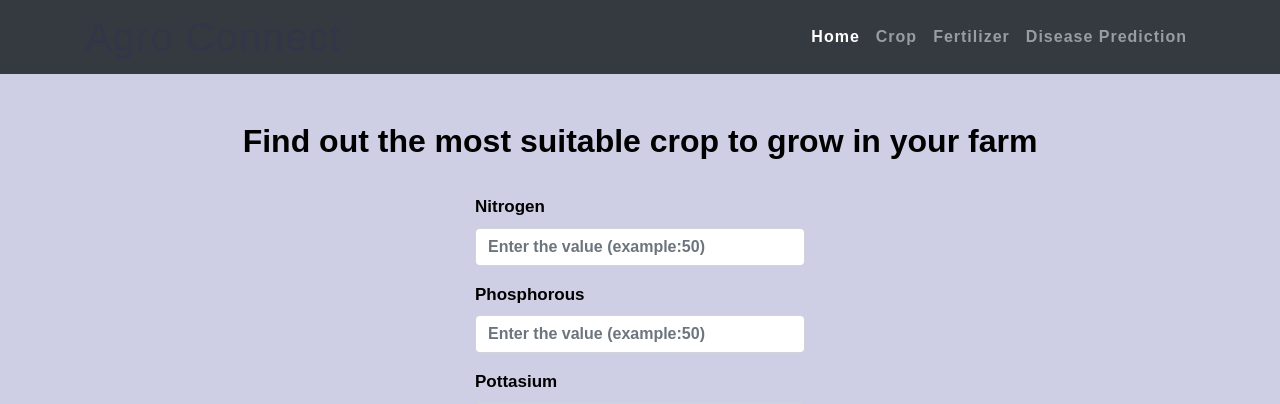
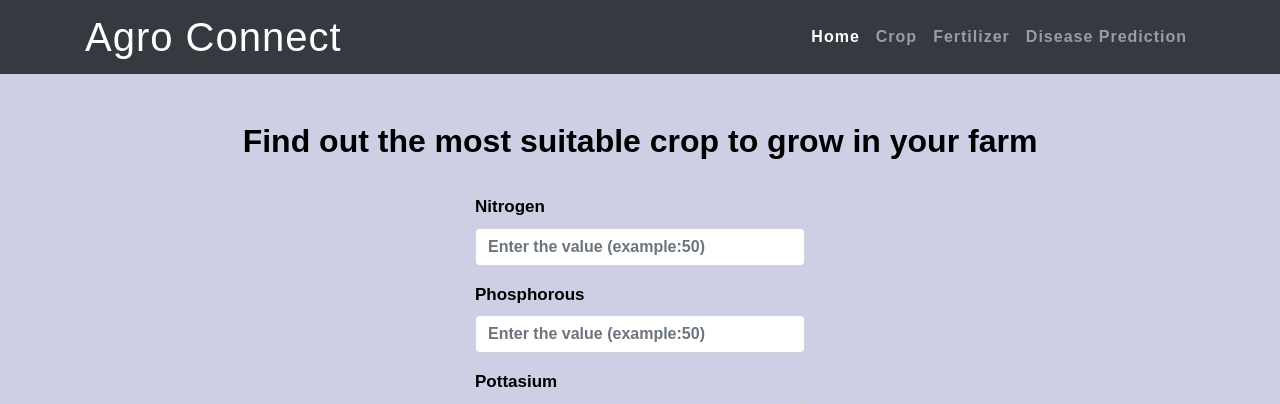
Before and after one commit to maddydevgits/crop-recommendation-system, a Flask app: page /crop-recommend in a window 1280 px wide. Shown: the top 404 px of the page. Run offline with Flask 2, Linux system fonts and the light colour scheme; parts of the project's set-up code (start-up, migrations or seed data) failed here and were passed over; some libraries are stand-ins or nearby versions; some web fonts are replaced.

Commit message:
updating color to white

```diff
--- a/templates/layout.html
+++ b/templates/layout.html
@@ -159,7 +159,7 @@ Smartphone Compatible web template, free webdesigns for Nokia, Samsung, LG, Sony
 		<div class="container">
 			<a class="navbar-brand" href="{{ url_for('home') }}">
 				<!-- <img src="{{ url_for('static', filename='images/splogo.png') }}" style="width: 200px; height: 200px" alt=""> -->
-				 <h1>Agro Connect</h1>
+				 <h1 style="color:white">Agro Connect</h1>
 			</a>
 			<button class="navbar-toggler" type="button" data-toggle="collapse" data-target="#navbarResponsive"
 				aria-controls="navbarResponsive" aria-expanded="false" aria-label="Toggle navigation">
```
